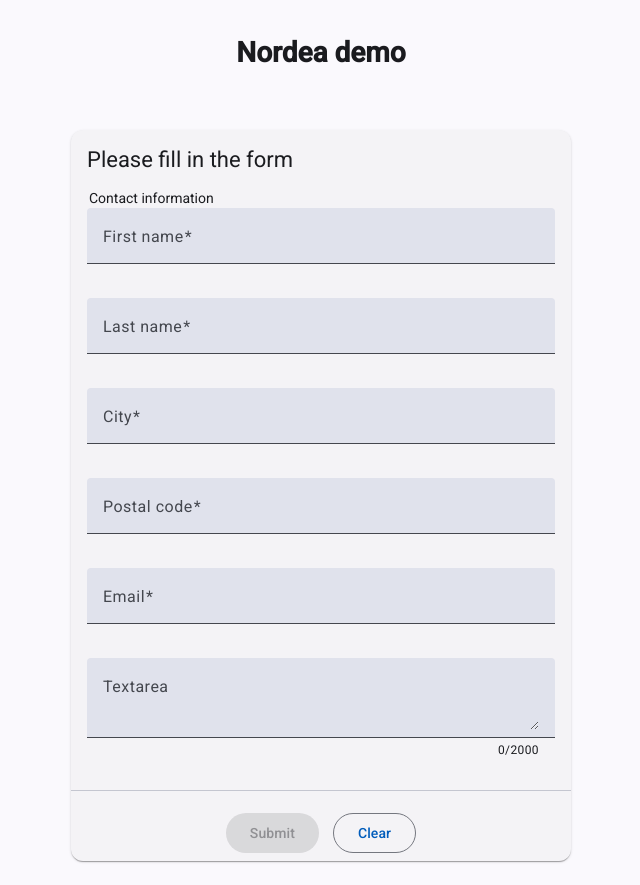
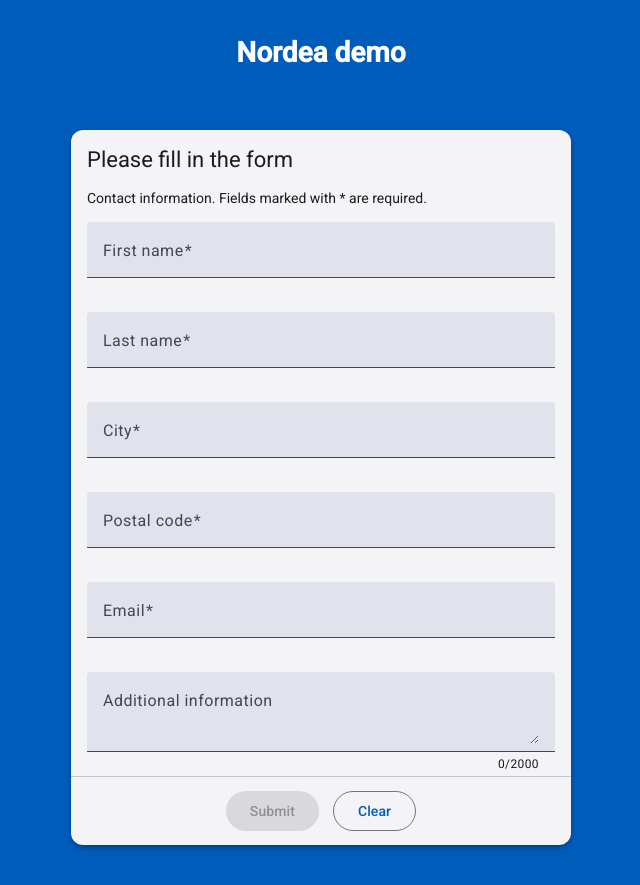
Before and after one commit to SJarno/Showcase-demo, an Angular app: page / in a window 1280 px wide. Shown: the whole page, without its empty margins (319-959 px from the left). Built offline with nearby package versions, Linux system fonts and the light colour scheme.

Commit message:
add styling and accessibility

```diff
--- a/src/app/features/contact-form/components/contact-form/contact-form.html
+++ b/src/app/features/contact-form/components/contact-form/contact-form.html
@@ -1,4 +1,4 @@
-<mat-card class="page-container">
+<mat-card class="page-container mat-shadow-2">
     <mat-card-header>
         <mat-card-title>
             {{ title() }}
@@ -7,7 +7,7 @@
     <mat-card-content>
         <form [attr.aria-busy]="isSubmitting()">
             <fieldset>
-                <legend>Contact information</legend>
+                <legend>Contact information. Fields marked with * are required.</legend>
                 <mat-form-field>
                     <mat-label>First name</mat-label>
                     <input matInput type="text" id="firstName" [formField]="contactForm.firstName"
@@ -20,7 +20,8 @@
                 </mat-form-field>
                 <mat-form-field>
                     <mat-label>Last name</mat-label>
-                    <input matInput type="text" id="lastName" [formField]="contactForm.lastName">
+                    <input matInput type="text" id="lastName" [formField]="contactForm.lastName"
+                        autocomplete="family-name">
                     @for (error of contactForm.lastName().errors(); track error) {
                     <mat-error>
                         {{ error.message}}
@@ -29,7 +30,7 @@
                 </mat-form-field>
                 <mat-form-field>
                     <mat-label>City</mat-label>
-                    <input matInput type="text" id="city" [formField]="contactForm.city">
+                    <input matInput type="text" id="city" [formField]="contactForm.city" autocomplete="address-level2">
                     @for (error of contactForm.city().errors(); track error) {
                     <mat-error>
                         {{ error.message}}
@@ -38,7 +39,8 @@
                 </mat-form-field>
                 <mat-form-field>
                     <mat-label>Postal code</mat-label>
-                    <input matInput type="text" id="postalCode" [formField]="contactForm.postalCode">
+                    <input matInput type="text" id="postalCode" [formField]="contactForm.postalCode"
+                        autocomplete="postal-code" inputmode="numeric" spellcheck="false">
                     @for (error of contactForm.postalCode().errors(); track error) {
                     <mat-error>
                         {{ error.message}}
@@ -48,7 +50,7 @@
                 <mat-form-field>
                     <mat-label>Email</mat-label>
                     <input matInput type="email" id="email" [formField]="contactForm.email"
-                        placeholder="joku@example.com">
+                        placeholder="joku@example.com" autocomplete="email">
                     @for (error of contactForm.email().errors(); track error) {
                     <mat-error>
                         {{ error.message}}
@@ -56,7 +58,7 @@
                     }
                 </mat-form-field>
                 <mat-form-field>
-                    <mat-label>Textarea</mat-label>
+                    <mat-label>Additional information</mat-label>
                     <textarea matInput id="textArea" [formField]="contactForm.textArea"></textarea>
                     <mat-hint align="end">{{contactForm.textArea().value().length }}/{{ textAreaMaxLength()
                         }}</mat-hint>
@@ -71,10 +73,9 @@
     </mat-card-content>
     <div class="progress-bar">
         @if (isSubmitting()) {
-        <mat-progress-bar mode="indeterminate"></mat-progress-bar>
+        <mat-progress-bar mode="indeterminate" aria-label="Submitting contact information"></mat-progress-bar>
         }
     </div>
-
     <mat-divider></mat-divider>
     <mat-card-actions class="footer-actions">
         <button matButton="filled" (click)="submitForm()" [disabled]="submitDisabled()">Submit</button>
--- a/src/app/features/contact-form/components/contact-form/contact-form.scss
+++ b/src/app/features/contact-form/components/contact-form/contact-form.scss
@@ -7,7 +7,6 @@
 .page-container {
     display: flex;
     flex-direction: column;
-    gap: 1em;
     width: 100%;
 }
 
@@ -29,6 +28,7 @@ mat-form-field {
     display: flex;
     justify-content: center;
     gap: 1em;
+    padding: 1em 0 1em 0;
 }
 
 /* disable defaults */
@@ -38,3 +38,7 @@ fieldset {
     margin: 0;
     min-width: 0;
 }
+
+legend {
+    padding: 1em 0 1em 0;
+}
--- a/src/styles.scss
+++ b/src/styles.scss
@@ -13,6 +13,7 @@ html {
       typography: Roboto,
       density: 0,
     ));
+  @include mat.system-classes();
 }
 
 body {
@@ -24,9 +25,15 @@ body {
   // Set a default background, font and text colors for the application using
   // Angular Material's system-level CSS variables. Learn more about these
   // variables at https://material.angular.dev/guide/system-variables
-  background-color: var(--mat-sys-surface);
+  //original:
+  /* background-color: var(--mat-sys-surface);
   color: var(--mat-sys-on-surface);
+  font: var(--mat-sys-body-medium); */
+  //custom:
+  background-color: var(--mat-sys-primary);
+  color: var(--mat-sys-on-primary);
   font: var(--mat-sys-body-medium);
+
 
   // Reset the user agent margin.
   margin: 0;
@@ -57,3 +64,8 @@ input:-webkit-autofill:active {
   caret-color: inherit;
   transition: background-color 5000s ease-in-out 0s;
 }
+//overrides
+mat-card {
+  background-color: var(--mat-sys-surface);
+  color: var(--mat-sys-on-surface);
+}
```
